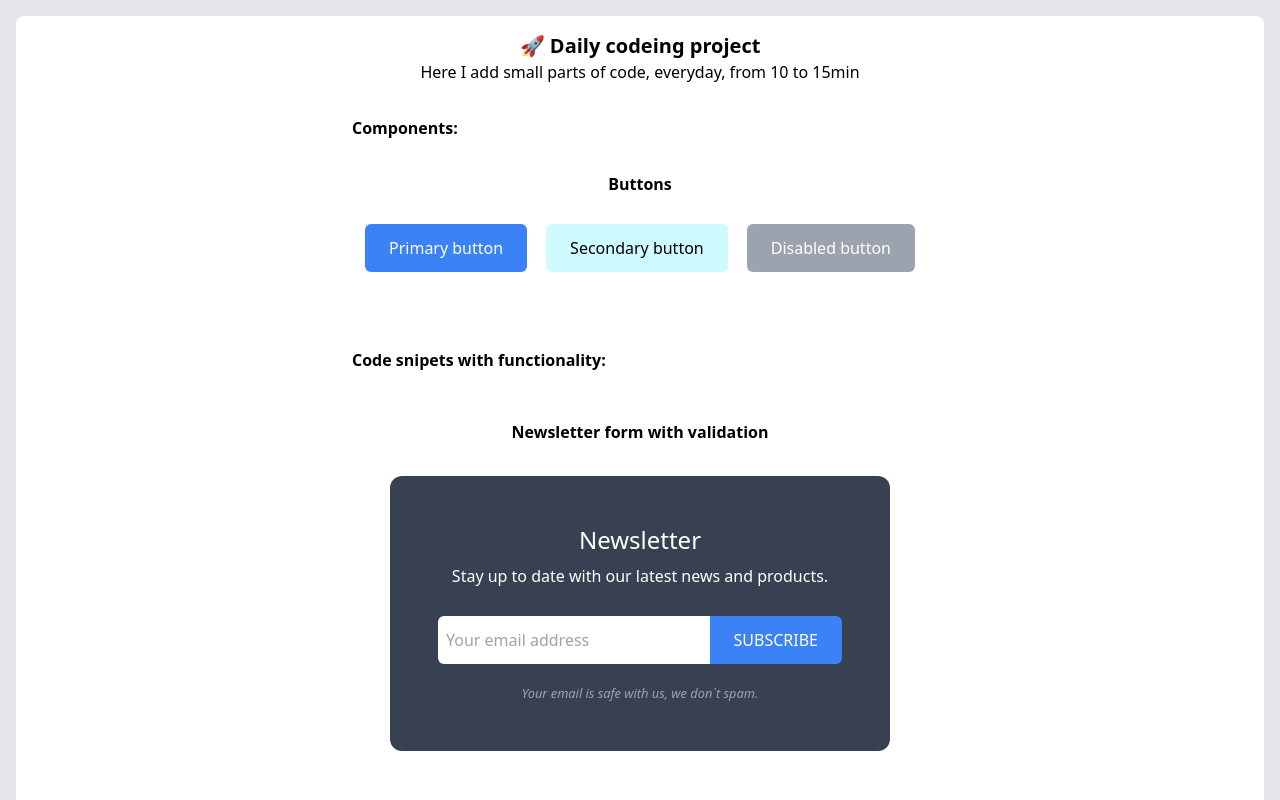
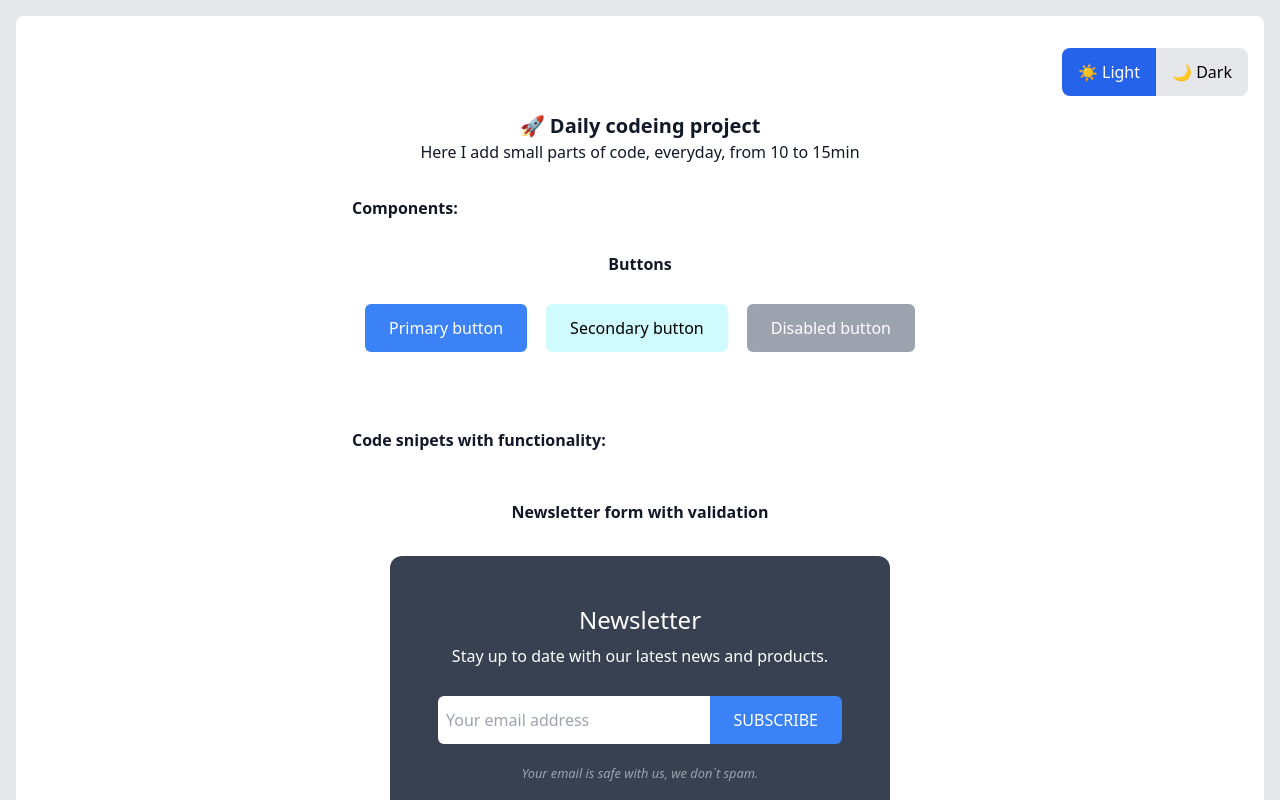
Before and after one commit to szczepanieceryk/daily-coding, a React (Vite) app: page / in a window 1280 px wide. Shown: the top 800 px of the page. Built offline with nearby package versions, Linux system fonts and the light colour scheme.

Commit message:
feat: add Theme switcher on top level of application

```diff
--- a/src/App.tsx
+++ b/src/App.tsx
@@ -2,13 +2,35 @@ import React from 'react';
 import Button from './components/Button';
 import NewsletterForm from './layouts/NewsletterForm';
 import AutoCompleateSearch from './layouts/AutoCompleteSearch';
-import ThemeSwitcher from './layouts/ThemeSwitcher';
+import useLocalStorage from './hooks/useLocalStorage';
 
 const App = () => {
   const handleClick = () => console.log('Button clicked!');
 
+  const [theme, setTheme] = useLocalStorage('theme', 'light');
+  const baseClasses = 'py-3 px-4';
+
   return (
-    <div className="max-w-8xl mx-auto bg-white rounded-lg shadow-sm p-4 mb-4">
+    <div
+      className={`max-w-8xl p-4 mb-4 mx-auto  rounded-lg shadow-sm ${theme === 'dark' ? 'bg-gray-900 text-white' : 'bg-white text-gray-900'}`}
+    >
+      <div className="flex flex-wrap justify-end">
+        <div className="my-4 max-w-[300px] flex flex-wrap">
+          <button
+            onClick={() => setTheme('light')}
+            className={`${baseClasses} ${theme === 'light' ? 'bg-blue-600 text-white' : 'bg-gray-200 text-black'} rounded-s-lg`}
+          >
+            ☀️ Light
+          </button>
+          <button
+            onClick={() => setTheme('dark')}
+            className={`${baseClasses}  ${theme === 'dark' ? 'bg-blue-600 text-white' : 'bg-gray-200 text-black'} rounded-r-lg`}
+          >
+            🌙 Dark
+          </button>
+        </div>
+      </div>
+
       <div className="max-w-xl mx-auto">
         <h1 className="text-xl font-bold text-center">🚀 Daily codeing project</h1>
         <span className="block text-center">
@@ -54,7 +76,7 @@ const App = () => {
         {/* Newsletter Form */}
         <NewsletterForm />
         <AutoCompleateSearch />
-        <ThemeSwitcher />
+        {/* <ThemeSwitcher /> */}
       </div>
     </div>
   );
```
